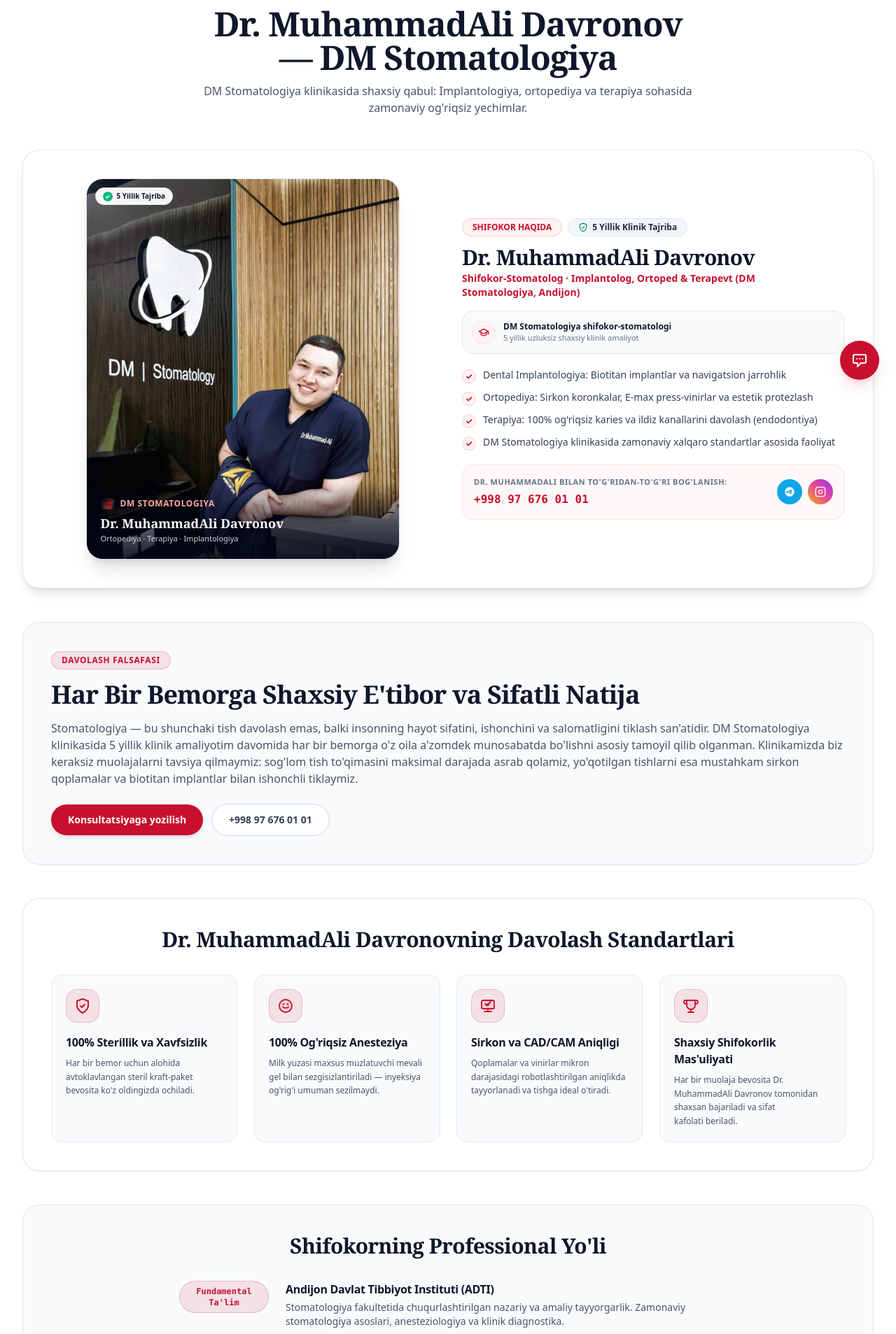
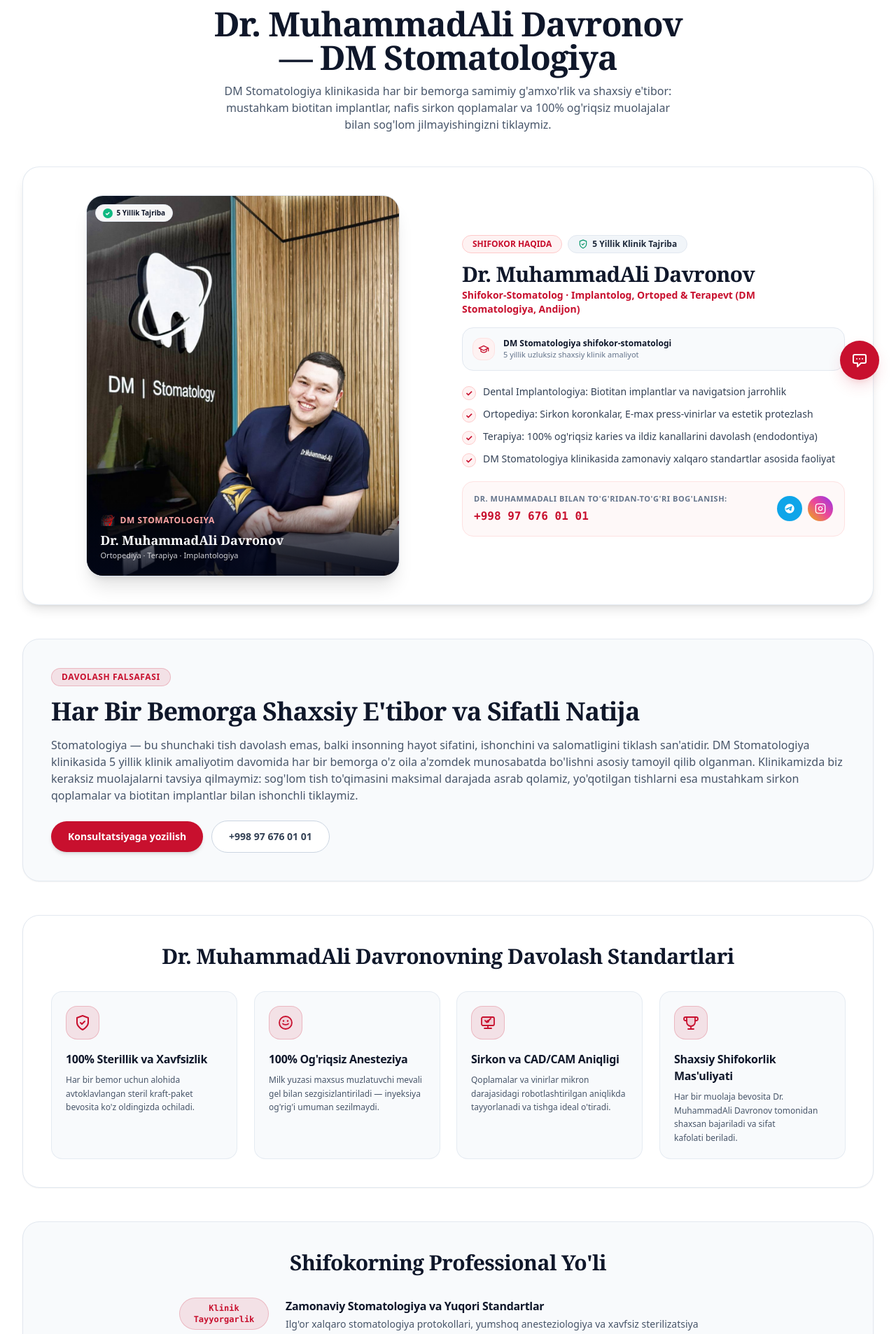
Before and after one commit to shakhzod-madmarov/stomatolog-muhammadali, a React (Vite) app in the folder frontend/: page /about in a window 1280 px wide. Shown: the part 233-2140 px from the top of the page at 70% size. Built offline with nearby package versions, Linux system fonts and the light colour scheme; no server answers.

Commit message:
feat: remove ADTI mentions, replace with premium personal doctor care and engaging about subtitle

```diff
--- a/frontend/src/components/TrustStickers.jsx
+++ b/frontend/src/components/TrustStickers.jsx
@@ -46,21 +46,21 @@
     sealColor: "from-emerald-500/10 to-emerald-500/5",
   },
   {
-    id: "education",
-    badgeNumber: "ADTI",
-    badgeUnit: "Diplom",
+    id: "doctor_care",
+    badgeNumber: "1:1",
+    badgeUnit: "Shaxsiy",
     icon: <IconShieldCheck className="w-5 h-5 text-primary" />,
     title: {
-      uz: "ADTI Stomatologiya",
-      ru: "Диплом АГМИ",
-      en: "ASMI Medical Graduate",
+      uz: "Shaxsiy Shifokor Qabuli",
+      ru: "Личный Приём Доктора",
+      en: "Personal Doctor Care",
     },
     subtitle: {
-      uz: "5 yillik faol klinik tajriba",
-      ru: "5 лет непрерывной практики",
-      en: "5 years clinical excellence",
+      uz: "Dr. MuhammadAli bilan yakkama-yakka",
+      ru: "Индивидуальный приём у д-ра МухаммадАли",
+      en: "One-on-one with Dr. MuhammadAli",
     },
-    stampText: "DIPLOM · MALAKA",
+    stampText: "SHAXSIY · E'TIBOR",
     sealColor: "from-sky-500/10 to-sky-500/5",
   },
   {
--- a/frontend/src/pages/About.jsx
+++ b/frontend/src/pages/About.jsx
@@ -24,19 +24,36 @@
   const timeline = [
     {
       year: {
-        uz: "Fundamental Ta'lim",
-        ru: "Высшее Образование",
-        en: "Medical Education",
+        uz: "Klinik Tayyorgarlik",
+        ru: "Клиническая Подготовка",
+        en: "Clinical Training",
       },
       title: {
-        uz: "Andijon Davlat Tibbiyot Instituti (ADTI)",
-        ru: "Андижанский Государственный Медицинский Институт (АГМИ)",
-        en: "Andijan State Medical Institute (ASMI)",
+        uz: "Zamonaviy Stomatologiya va Yuqori Standartlar",
+        ru: "Современная Стоматология и Международные Протоколы",
+        en: "Modern Dentistry & International Standards",
       },
       desc: {
-        uz: "Stomatologiya fakultetida chuqurlashtirilgan nazariy va amaliy tayyorgarlik. Zamonaviy stomatologiya asoslari, anesteziologiya va klinik diagnostika.",
-        ru: "Стоматологический факультет, фундаментальная клиническая подготовка, современные протоколы обезболивания и диагностики.",
-        en: "Dental faculty graduate with comprehensive training in contemporary dentistry, pain management, and diagnostics.",
+        uz: "Ilg'or xalqaro stomatologiya protokollari, yumshoq anesteziologiya va xavfsiz sterilizatsiya asosida har bir bemorga individual yondashuv.",
+        ru: "Международные протоколы стоматологии, бережное обезболивание, строгие стандарты стерилизации и персонализированное лечение.",
+        en: "International clinical protocols, gentle local anesthesia, strict sterilization safety, and patient-centered restorative care.",
+      },
+    },
+    {
+      year: {
+        uz: "Implantologiya",
+        ru: "Имплантология",
+        en: "Implantology",
+      },
+      title: {
+        uz: "Biotitan Dental Implantologiya va Jarrohlik",
+        ru: "Дентальная имплантация и хирургия",
+        en: "Dental Implants & Oral Surgery",
+      },
+      desc: {
+        uz: "Biotitan implantlar, navigatsion jarrohlik shablonlari asosida og'riqsiz va asoratsiz tish tiklash amaliyoti.",
+        ru: "Биосовместимые титановые импланты, навигационные хирургические шаблоны, бережная имплантация без разрезов десны.",
+        en: "Computer-guided titanium implants, atraumatic surgical protocols, and immediate restorations.",
       },
     },
     {
@@ -54,23 +71,6 @@
         uz: "CAD/CAM frezerlash texnologiyalari, E-max press-keramika, nano-kompozit restavratsiya va ildiz kanallarini (endodontiya) zamonaviy davolash bo'yicha maxsus malaka.",
         ru: "Цифровое моделирование CAD/CAM, виниры E-max, микро-пломбирование нано-композитами и протоколы эндодонтического лечения каналов.",
         en: "Mastery in CAD/CAM zirconia milling, E-max press ceramic veneers, and modern endodontic root canal treatments.",
-      },
-    },
-    {
-      year: {
-        uz: "Implantologiya",
-        ru: "Имплантология",
-        en: "Implantology",
-      },
-      title: {
-        uz: "Biotitan Dental Implantologiya va Jarrohlik",
-        ru: "Дентальная имплантация и хирургия",
-        en: "Dental Implants & Oral Surgery",
-      },
-      desc: {
-        uz: "Biotitan implantlar, navigatsion jarrohlik shablonlari asosida og'riqsiz va asoratsiz tish tiklash amaliyoti.",
-        ru: "Биосовместимые титановые импланты, навигационные хирургические шаблоны, бережная имплантация без разрезов десны.",
-        en: "Computer-guided titanium implants, atraumatic surgical protocols, and immediate restorations.",
       },
     },
     {
@@ -184,12 +184,12 @@
             ? `Д-р МухаммадАли Давронов — DM Stomatology`
             : `Dr. MuhammadAli Davronov — DM Stomatology`}
         </h1>
-        <p className="text-sm sm:text-base text-slate-600">
+        <p className="text-sm sm:text-base text-slate-600 max-w-2xl mx-auto leading-relaxed">
           {lang === "uz"
-            ? "DM Stomatologiya klinikasida shaxsiy qabul: Implantologiya, ortopediya va terapiya sohasida zamonaviy og'riqsiz yechimlar."
+            ? "DM Stomatologiya klinikasida har bir bemorga samimiy g'amxo'rlik va shaxsiy e'tibor: mustahkam biotitan implantlar, nafis sirkon qoplamalar va 100% og'riqsiz muolajalar bilan sog'lom jilmayishingizni tiklaymiz."
             : lang === "ru"
-            ? "Персональный приём в клинике DM Stomatology: дентальная имплантация, ортопедия и лечение без боли."
-            : "Dedicated clinical practice at DM Stomatology: dental implantology, orthopedics, and pain-free therapy."}
+            ? "В клинике DM Stomatology каждый пациент в надёжных руках: персональный подход, долговечные титановые импланты, ювелирные циркониевые коронки и бережное лечение без боли."
+            : "Dedicated personal practice at DM Stomatology: restoring lifelong dental health and confidence through biocompatible titanium implants, precision zirconia crowns, and gentle pain-free care."}
         </p>
       </header>
 
--- a/frontend/src/utils/structuredData.js
+++ b/frontend/src/utils/structuredData.js
@@ -416,19 +416,14 @@
         "telephone": DOCTOR_INFO.phoneRaw,
         "email": DOCTOR_INFO.email,
         "image": `${SITE_ORIGIN}/dr_muhammadali_og.png`,
-        "alumniOf": {
-          "@type": "EducationalOrganization",
-          "name": DOCTOR_INFO.education[lang] || DOCTOR_INFO.education.uz,
-          "url": "https://adti.uz",
-        },
         "hasCredential": {
           "@type": "EducationalOccupationalCredential",
-          "credentialCategory": "degree",
-          "educationalLevel": "Higher Medical Education",
+          "credentialCategory": "license",
+          "name": DOCTOR_INFO.titles[lang] || DOCTOR_INFO.titles.uz,
           "recognizedBy": {
-            "@type": "EducationalOrganization",
-            "name": "Andijon davlat tibbiyot instituti",
-            "url": "https://adti.uz",
+            "@type": "MedicalOrganization",
+            "name": DOCTOR_INFO.clinicName,
+            "url": DOCTOR_INFO.siteUrl,
           },
         },
         "knowsAbout": [
```
